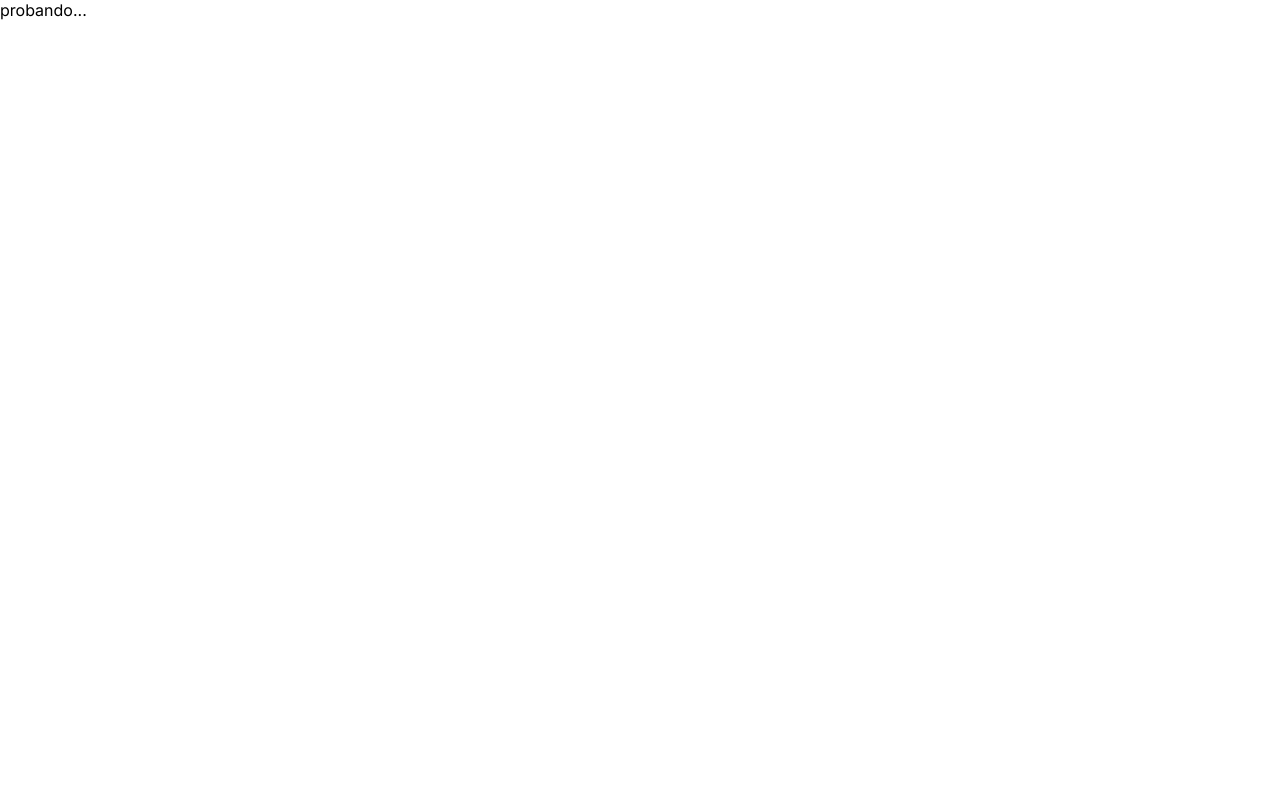
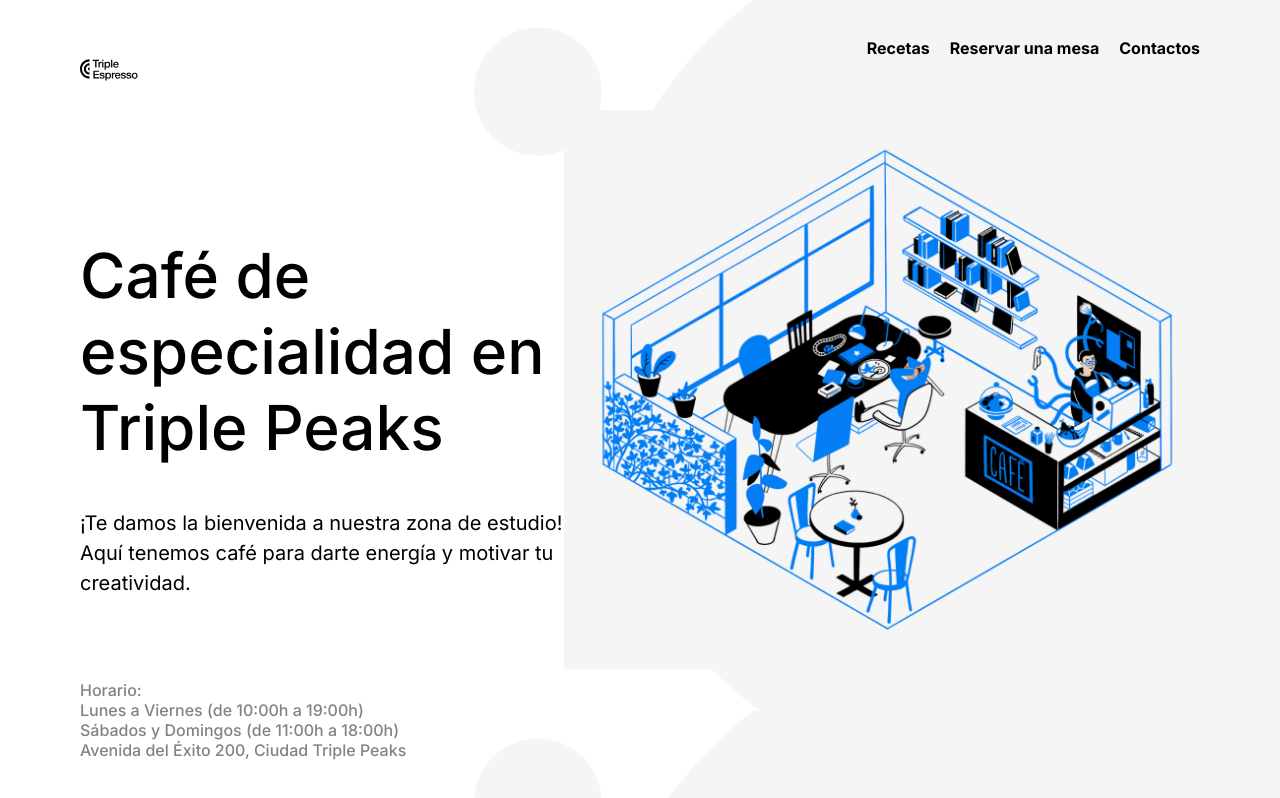
Before and after one commit to ERICKCM9907/web_project_coffeeshop, a plain HTML site: page index.html in a window 1280 px wide. Drawn offline with Linux system fonts and the light colour scheme.

Commit message:
actualizacion de projecto_header

```diff
--- a/index.html
+++ b/index.html
@@ -23,8 +23,52 @@
   </head>
   <body>
     <div class="page">
-      probando...
-      <header class="header"></header>
+      <header class="header">
+        <nav class="nav">
+          <img
+            src="./images/logo_coffeeshop_dark.svg"
+            alt="Logotipo de la coffeshop"
+            class="nav__logo"
+          />
+          <ul class="nav__links">
+            <li>
+              <a href="#" class="nav__link">Recetas</a>
+            </li>
+            <li>
+              <a href="#" class="nav__link">Reservar una mesa</a>
+            </li>
+            <li>
+              <a href="#" class="nav__link">Contactos</a>
+            </li>
+          </ul>
+        </nav>
+        <div class="header__content">
+          <div class="header__title">
+            <h1 class="header__span-accent">
+              Café de especialidad en Triple Peaks
+            </h1>
+            <p class="header__description">
+              ¡Te damos la bienvenida a nuestra zona de estudio! Aquí tenemos
+              café para darte energía y motivar tu creatividad.
+            </p>
+          </div>
+          <img
+            src="./images/inside_coffee_shop.png "
+            alt="Ilustración 'Dentro del coffeshop'"
+            class="header__image"
+          />
+        </div>
+        <div class="header__footer">
+          <p class="header__paragraph">Horario:</p>
+          <p class="header__paragraph">Lunes a Viernes (de 10:00h a 19:00h)</p>
+          <p class="header__paragraph">
+            Sábados y Domingos (de 11:00h a 18:00h)
+          </p>
+          <p class="header__paragraph">
+            Avenida del Éxito 200, Ciudad Triple Peaks
+          </p>
+        </div>
+      </header>
       <main class="content">
         <section class="recipes"></section>
         <section class="reservation"></section>
--- a/pages/index.css
+++ b/pages/index.css
@@ -6,4 +6,95 @@
   font-family: "Inter", "Arial", sans-serif;
   font-size: 16px;
   line-height: 20px;
+  background-image: url(../images/background_header.svg);
+  background-size: 100%;
 }
+
+.header {
+  display: flex;
+  flex-direction: column;
+  height: 100vh;
+  min-height: 720px;
+  max-height: 800px;
+  padding: 30px 80px 40px;
+  position: relative;
+  box-sizing: border-box;
+}
+
+.nav {
+  display: flex;
+  justify-content: space-between;
+}
+
+.nav__logo {
+  width: 58px;
+  height: 80px;
+}
+
+.nav__links {
+  display: flex;
+  column-gap: 20px;
+  margin: 8px 0 0;
+  list-style-type: none;
+  padding: 0;
+}
+
+.nav__link {
+  color: #000000;
+  text-decoration: none;
+  font-weight: bold;
+}
+
+.header__content {
+  display: flex;
+  justify-content: space-between;
+}
+
+.header__span-accent {
+  max-width: 635px;
+  font-size: 62px;
+  font-weight: 500;
+  line-height: 76px;
+  margin-top: 128px;
+}
+
+.header__description {
+  max-width: 515px;
+  margin-top: 32px;
+  font-size: 20px;
+  line-height: 30px;
+  font-family: Noto "Serif";
+  font-style: normal;
+  font-weight: normal;
+  font-size: 20px;
+  line-height: 30px;
+}
+
+.header__image {
+  max-width: 636px;
+}
+
+.header__footer {
+  margin-top: auto;
+  width: 100%;
+  display: flex;
+  align-items: flex-start;
+  justify-content: flex-start;
+  box-sizing: border-box;
+  flex-direction: column;
+}
+
+.header__link {
+  color: #2f80ed;
+  text-decoration: none;
+}
+
+.header__paragraph {
+  margin: 0;
+  font-family: "Inter";
+  font-style: normal;
+  font-weight: 500;
+  font-size: 16px;
+  line-height: 20px;
+  color: #838383;
+}
```
